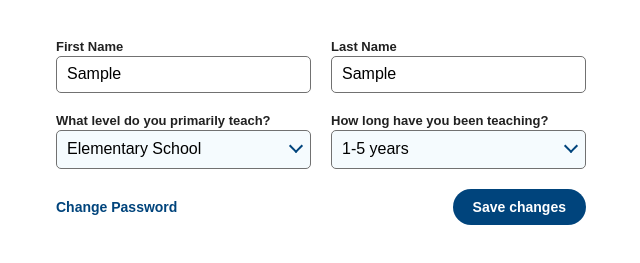
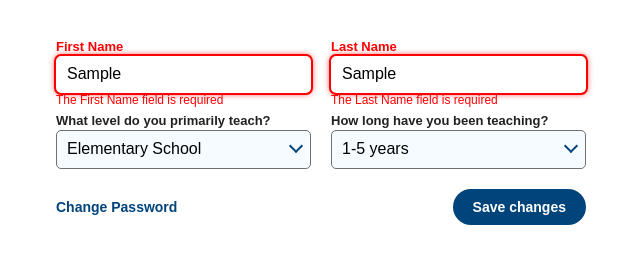
Before and after one commit to dbaric99/Internship-13-JS-DOM, a plain HTML site: page index.html in a window 1280 px wide. Both pictures are taken after typing "Sample", "Sample" into the empty fields and a click on the button "Change Password". Shown: the part 111-374 px from the top of the page, without its empty margins (2-642 px from the left). Drawn offline with Linux system fonts and the light colour scheme.

Commit message:
Finished with form validation

```diff
--- a/index.html
+++ b/index.html
@@ -19,6 +19,7 @@
           placeholder="First Name"
           class="input__field"
         />
+        <div class="error-message">The First Name field is required</div>
       </div>
 
       <div class="form__element__wrapper">
@@ -29,6 +30,7 @@
           placeholder="Last Name"
           class="input__field"
         />
+        <div class="error-message">The Last Name field is required</div>
       </div>
 
       <div class="form__element__wrapper">
--- a/scripts/main.js
+++ b/scripts/main.js
@@ -128,6 +128,10 @@ allDropdownOptions.forEach((option) => {
 const onFormSubmit = (e) => {
     e.preventDefault();
     saveToLocalStorage();
+    inputFields.forEach((input) => {
+        input.parentElement.classList.add('input__field--error');
+        input.parentElement.querySelector('.error-message').style.display = "inline-block";
+    });
 }
 
 form.addEventListener('submit', onFormSubmit);
--- a/style/input.css
+++ b/style/input.css
@@ -85,3 +85,20 @@
     color: var(--blue);
     font-weight: bold;
 }
+
+.input__field--error > input {
+    outline: 2px solid red;
+    border: 1px solid transparent;
+    box-shadow: 0 0 7px red;
+}
+.input__field--error > label {
+    color: red;
+}
+
+.error-message {
+    font-size: 12px;
+    color: red;
+    position: absolute;
+    top: 100%;
+    display: none;
+}
```
